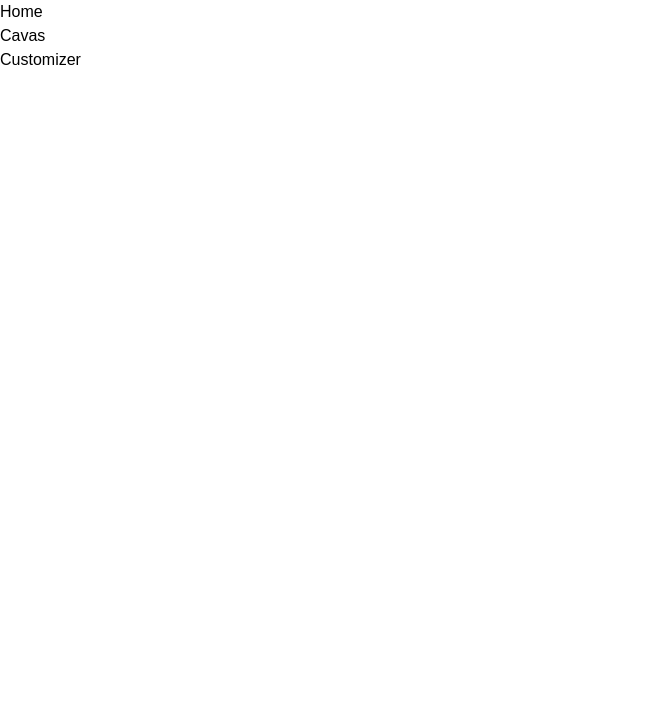
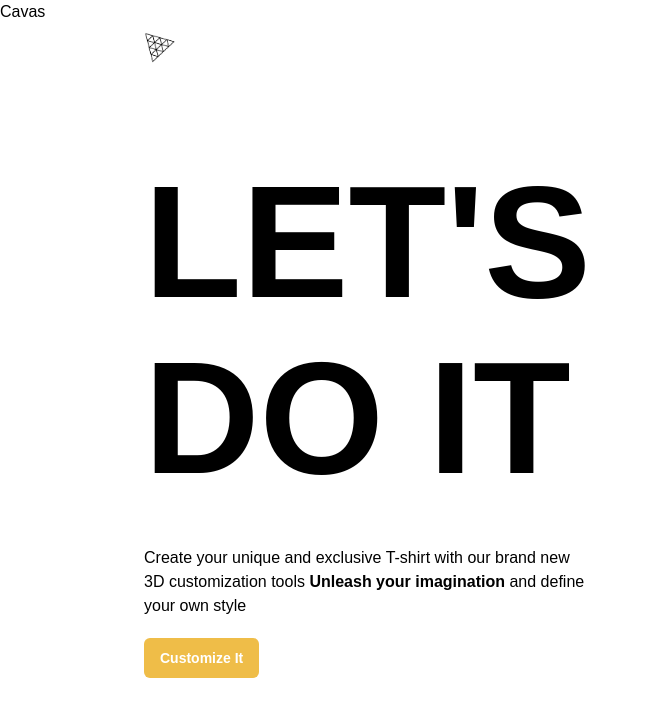
Before and after one commit to sifat0666/Tshirt-designer-threejs, a React (Vite) app: page / in a window 1280 px wide. Shown: the top 716 px of the page, without its empty margins (0-648 px from the left). Built offline with nearby package versions, Linux system fonts and the light colour scheme; a web font is replaced by a local one.

Commit message:
layout complete

```diff
--- a/src/App.jsx
+++ b/src/App.jsx
@@ -1,13 +1,18 @@
 import { useState } from "react";
+import { useSnapshot } from "valtio";
 import Cavas from "./canvas";
 import Customizer from "./pages/Customizer";
 import Home from "./pages/Home";
+import state from "./store";
 
 function App() {
   const [count, setCount] = useState(0);
 
+  const snap = useSnapshot(state);
+
   return (
     <main className="app transition-all ease-in">
+      {/* <img src="./threejs.png " alt="logo" className="w-8 h-8 object-contain" /> */}
       <Home />
       <Cavas />
       <Customizer />
--- /dev/null
+++ b/src/components/AIPicker.jsx
@@ -0,0 +1,7 @@
+import React from "react";
+
+const AIPicker = () => {
+  return <div>AiPicker</div>;
+};
+
+export default AIPicker;
--- /dev/null
+++ b/src/components/ColorPicker.jsx
@@ -0,0 +1,7 @@
+import React from "react";
+
+const ColorPicker = () => {
+  return <div>ColorPicker</div>;
+};
+
+export default ColorPicker;
--- /dev/null
+++ b/src/components/CustomButton.jsx
@@ -0,0 +1,29 @@
+import React from "react";
+import { useSnapshot } from "valtio";
+import state from "../store";
+
+const CustomButton = ({ title, type, customStyles, handleClick }) => {
+  const snap = useSnapshot(state);
+
+  console.log(snap.color);
+
+  const generatedStyle = (type) => {
+    if (type === "filled") {
+      return {
+        backgroundColor: snap.color,
+        color: "#fff",
+      };
+    }
+  };
+  return (
+    <button
+      className={`px-2 py-1.5 flex-1 rounded-md ${customStyles}`}
+      style={generatedStyle(type)}
+      onClick={handleClick}
+    >
+      {title}
+    </button>
+  );
+};
+
+export default CustomButton;
--- /dev/null
+++ b/src/components/FilePicker.jsx
@@ -0,0 +1,7 @@
+import React from "react";
+
+const FilePicker = () => {
+  return <div>FilePicker</div>;
+};
+
+export default FilePicker;
--- /dev/null
+++ b/src/components/Tab.jsx
@@ -0,0 +1,7 @@
+import React from "react";
+
+const Tab = () => {
+  return <div>Tab</div>;
+};
+
+export default Tab;
--- a/src/pages/Customizer.jsx
+++ b/src/pages/Customizer.jsx
@@ -1,7 +1,60 @@
+import { AnimatePresence, motion } from "framer-motion";
 import React from "react";
+import { useSnapshot } from "valtio";
+import CustomButton from "../components/CustomButton";
+import Tab from "../components/Tab";
+import { fadeAnimation, slideAnimation } from "../config/motion";
+import state from "../store";
+import { EditorTabs } from "./../config/constants";
 
 const Customizer = () => {
-  return <div>Customizer</div>;
+  const snap = useSnapshot(state);
+  return (
+    <AnimatePresence>
+      {!snap.intro && (
+        <>
+          <motion.div
+            key="custom"
+            className="absolute top-0 left-0 z-10"
+            {...slideAnimation("left")}
+          >
+            <div className="flex items-center min-h-screen">
+              <div className="editortabs-container tabs">
+                {EditorTabs.map((tab) => (
+                  <Tab key={tab.name} tab={tab} handleClick={() => {}} />
+                ))}
+              </div>
+            </div>
+          </motion.div>
+          <motion.div
+            className="absolute z-10 top-5 right-5"
+            {...fadeAnimation}
+          >
+            <CustomButton
+              type="filled"
+              title="Go Back"
+              handleClick={() => (state.intro = true)}
+              customStyles="w-fit px-4 py-2.5 font-bold text-sm"
+            />
+          </motion.div>
+          <motion.div
+            className="filtertabs-container"
+            {...slideAnimation("up")}
+          >
+            {EditorTabs.map((tab) => (
+              <Tab
+                isFilterTab
+                isActiveTab=""
+                key={tab.name}
+                tab={tab}
+                handleClick={() => {}}
+              />
+            ))}
+          </motion.div>
+        </>
+      )}
+    </AnimatePresence>
+  );
 };
 
 export default Customizer;
--- a/src/pages/Home.jsx
+++ b/src/pages/Home.jsx
@@ -1,7 +1,56 @@
+import { AnimatePresence } from "framer-motion";
 import React from "react";
+import { useSnapshot } from "valtio";
+import state from "../store";
+import { motion } from "framer-motion";
+import {
+  headContainerAnimation,
+  headContentAnimation,
+  headTextAnimation,
+  slideAnimation,
+} from "./../config/motion";
+import CustomButton from "../components/CustomButton";
 
 const Home = () => {
-  return <div>Home</div>;
+  const snap = useSnapshot(state);
+  return (
+    <AnimatePresence>
+      {snap.intro && (
+        <motion.section className="home" {...slideAnimation("left")}>
+          <motion.header {...slideAnimation("down")}>
+            <img
+              src="./threejs.png "
+              alt="logo"
+              className="w-8 h-8 object-contain"
+            />
+          </motion.header>
+          <motion.div className="home-content" {...headContainerAnimation}>
+            <motion.div {...headTextAnimation}>
+              <h1 className="head-text">
+                LET'S <br className="xl:block hidden" /> DO IT
+              </h1>
+            </motion.div>
+            <motion.div
+              className="flex flex-col gap-5"
+              {...headContentAnimation}
+            >
+              <p className="max-w-md font-normal font-gray-600 text-base">
+                Create your unique and exclusive T-shirt with our brand new 3D
+                customization tools <strong>Unleash your imagination</strong>{" "}
+                and define your own style
+              </p>
+              <CustomButton
+                type="filled"
+                title="Customize It"
+                handleClick={() => (state.intro = false)}
+                customStyles="w-fit px-4 py-2.5 font-bold text-sm"
+              />
+            </motion.div>
+          </motion.div>
+        </motion.section>
+      )}
+    </AnimatePresence>
+  );
 };
 
 export default Home;
--- a/src/store/index.js
+++ b/src/store/index.js
@@ -1,5 +1,12 @@
 import { proxy } from "valtio";
 
-const state = proxy({});
+const state = proxy({
+  intro: true,
+  color: "#EFBD48",
+  isLogoTexture: true,
+  isFullTexture: false,
+  logoDecal: "./threejs.png",
+  fullDecal: "./threejs.png",
+});
 
 export default state;
```
